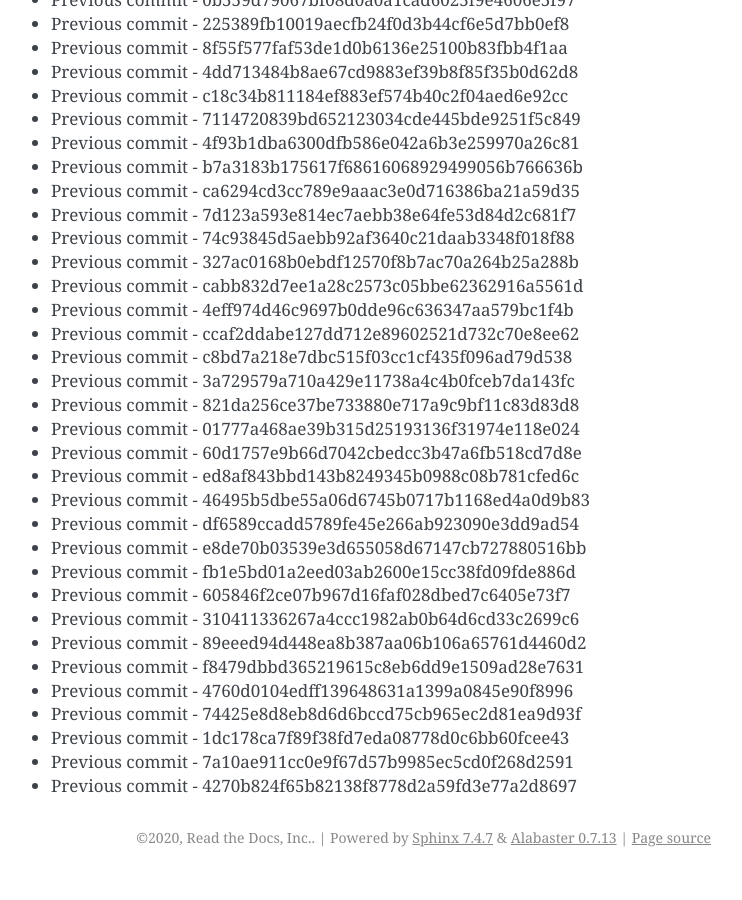
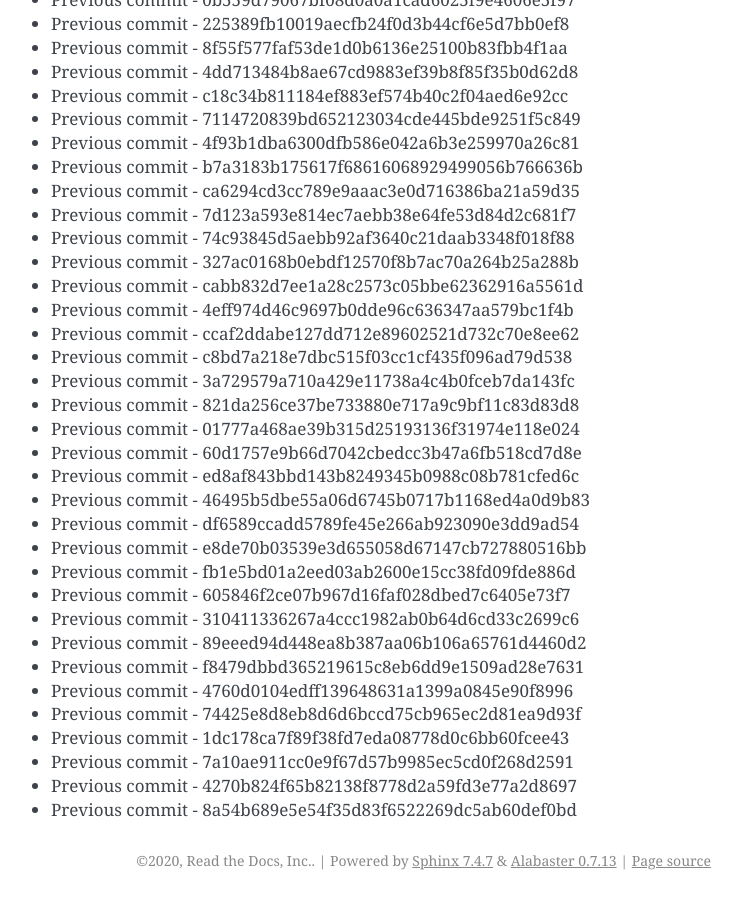
Before and after one commit to readthedocs/rtd-git-stresstest, a Sphinx documentation site: the page built from docs/updates.rst, in a window 1280 px wide and 900 px high, scrolled down 89703 px. Shown: the whole window, without its empty margins (399-1141 px from the left). Built offline with Sphinx 7.4.7, drawn with Linux system fonts in a browser that asks for light colours; before the commit the page ends 90580 px from its top, so only the background shows below that.

Commit message:
Generating commit from previous: 8a54b689e5e54f35d83f6522269dc5ab60def0bd

```diff
--- a/docs/updates.rst
+++ b/docs/updates.rst
@@ -3801,3 +3801,4 @@ It can be tested for any performance characteristics.
 * Previous commit - 1dc178ca7f89f38fd7eda08778d0c6bb60fcee43
 * Previous commit - 7a10ae911cc0e9f67d57b9985ec5cd0f268d2591
 * Previous commit - 4270b824f65b82138f8778d2a59fd3e77a2d8697
+* Previous commit - 8a54b689e5e54f35d83f6522269dc5ab60def0bd
```
